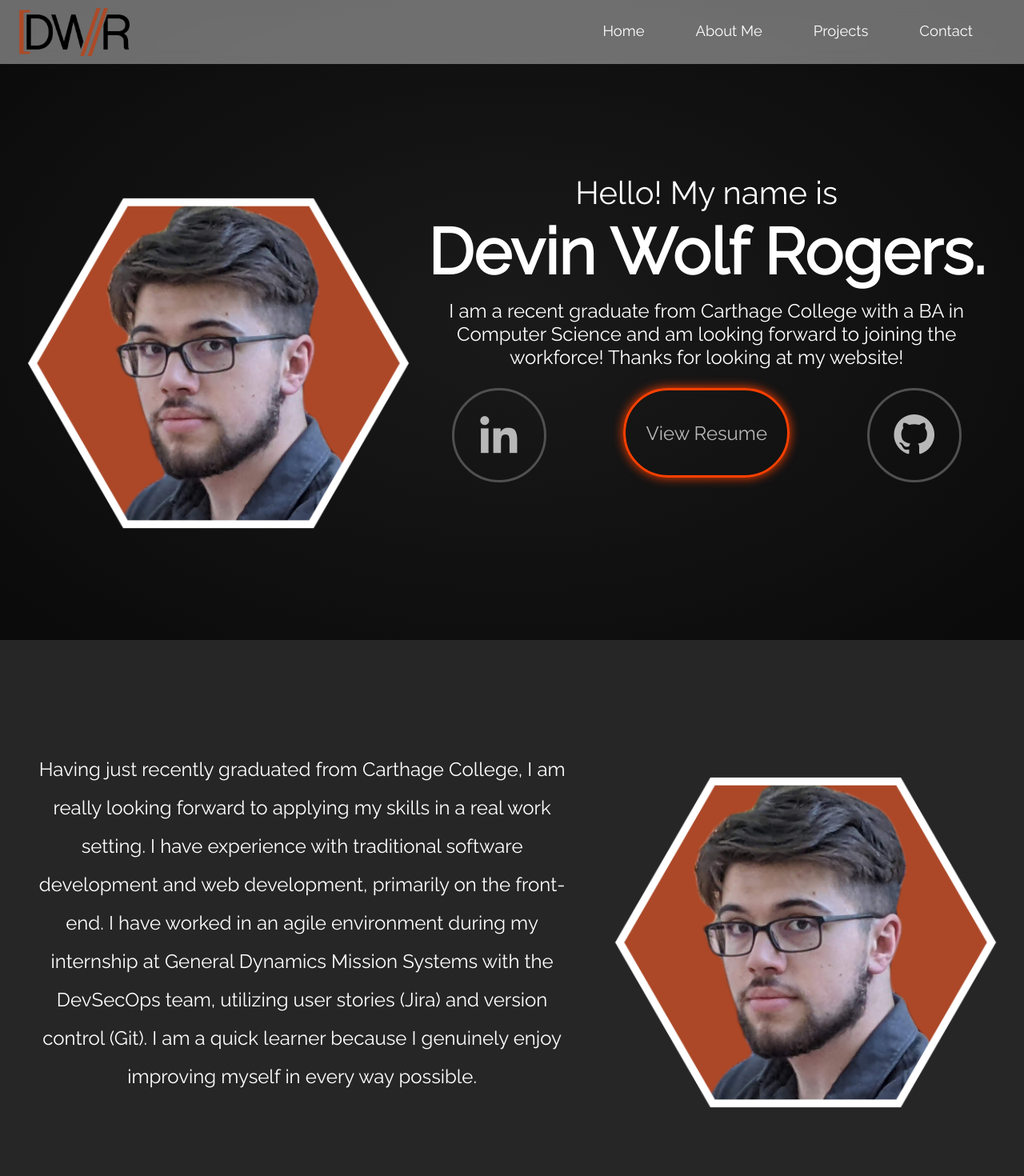
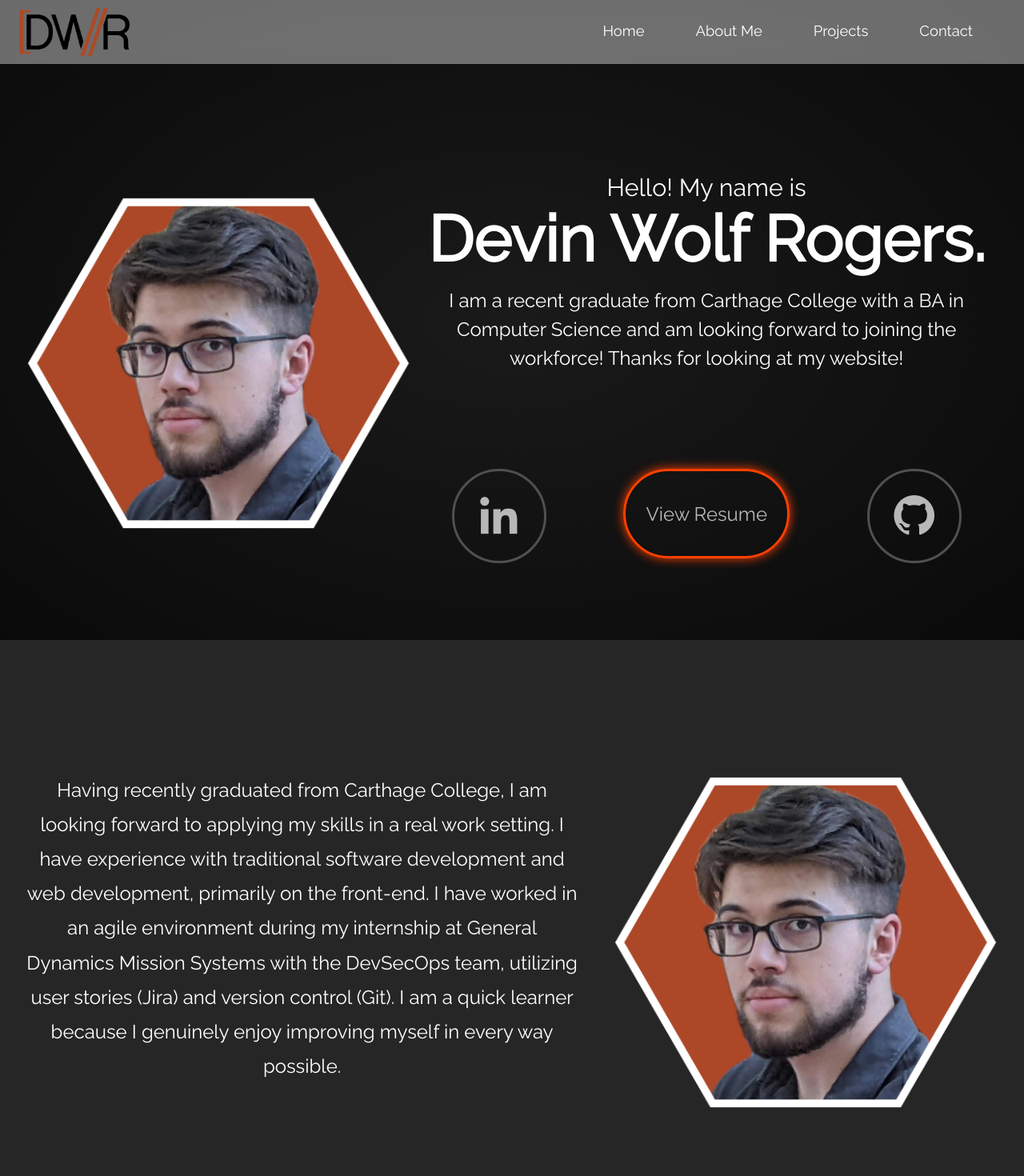
Before and after one commit to devin-w-rogers/thesis, a React (Create React App) app in the folder myapp/: page / in a window 1280 px wide. Shown: the top 1470 px of the page at 80% size. Built offline with nearby package versions, Linux system fonts and the light colour scheme.

Commit message:
give more space to buttons on home page

```diff
--- a/myapp/src/App.css
+++ b/myapp/src/App.css
@@ -29,6 +29,20 @@ html {
 .darkBG {
   background: radial-gradient(#1a1a1a, #0a0a0a); /* 10%, 50%
 } */
+
+p {
+  color: white;
+  font-size: 3vh;
+  text-align: center;
+}
+
+h2 {
+  color: white;
+  text-align: center;
+  font-size: 3.8vh;
+  font-weight: 100;
+}
+
 
 /* Nav Bar Styles --------------------------------------------------------- */
 nav {
@@ -104,20 +118,14 @@ h1 {
   color: white;
   font-size: 10vh;
   margin-top: 0;
-  margin-bottom: 0;
-  text-align: center;
-}
-
-p {
-  color: white;
-  margin-top: .5em;
-  margin-bottom: 1em;
-  font-size: 3vh;
+  margin-bottom: 1.5vh;
   text-align: center;
 }
 
 .social {
   display: flex;
+  position: relative;
+  top: 15vh;
 }
 
 .social a {
@@ -188,7 +196,7 @@ p {
 
 
 /* About Me Styles --------------------------------------------------------- */
-#aboutMe {
+.aboutMe {
   background-color: #262626; /* #262626 */
   scroll-margin-top: 10vh;
   padding: 0px 30px;
@@ -199,8 +207,8 @@ p {
   scroll-snap-align: start;
 }
 
-#aboutText {
-  line-height: 2;
+.aboutText {
+  line-height: 1.8;
   margin-right: 3vw;
 }
 
--- a/myapp/src/aboutMe.jsx
+++ b/myapp/src/aboutMe.jsx
@@ -2,8 +2,8 @@ import hexaheadshot from "./hexa-headshot.png"
 
 export function AboutMe() {
     return(
-        <body id="aboutMe">
-            <p id="aboutText"> Having just recently graduated from Carthage College, I am really looking forward to applying
+        <body class="aboutMe" id="aboutMe">
+            <p class="aboutText" id="aboutText"> Having recently graduated from Carthage College, I am looking forward to applying
                 my skills in a real work setting. I have experience with traditional software development and web development,
                 primarily on the front-end. I have worked in an agile environment during my internship
                 at General Dynamics Mission Systems with the DevSecOps team, utilizing user stories (Jira) and version control (Git).
--- a/myapp/src/homePage.jsx
+++ b/myapp/src/homePage.jsx
@@ -9,9 +9,9 @@ export function HomePage() {
                 <img src={hexaheadshot} class="hexhs animate__animated animate__fadeInLeft" alt="headshot" />
             </div>
             <div class="container animate__animated animate__fadeInUp">
-                <p style={{ fontSize: '5vh', marginBottom: '.3rem'}}>Hello! My name is</p>
+                <h2>Hello! My name is</h2>
                 <h1>Devin Wolf Rogers.</h1>
-                <p style={{ marginLeft: '1rem', marginRight: '1rem'}}>
+                <p style={{ marginLeft: '1vw', marginRight: '1vw', lineHeight: '1.5'}}>
                     I am a recent graduate from Carthage College with a BA in Computer Science and am looking forward to joining the workforce! Thanks for looking at my website!
                 </p>
                 <div class="social">
```
Also changed, not shown: 1 other file (tests, documents, lock files or other folders).
